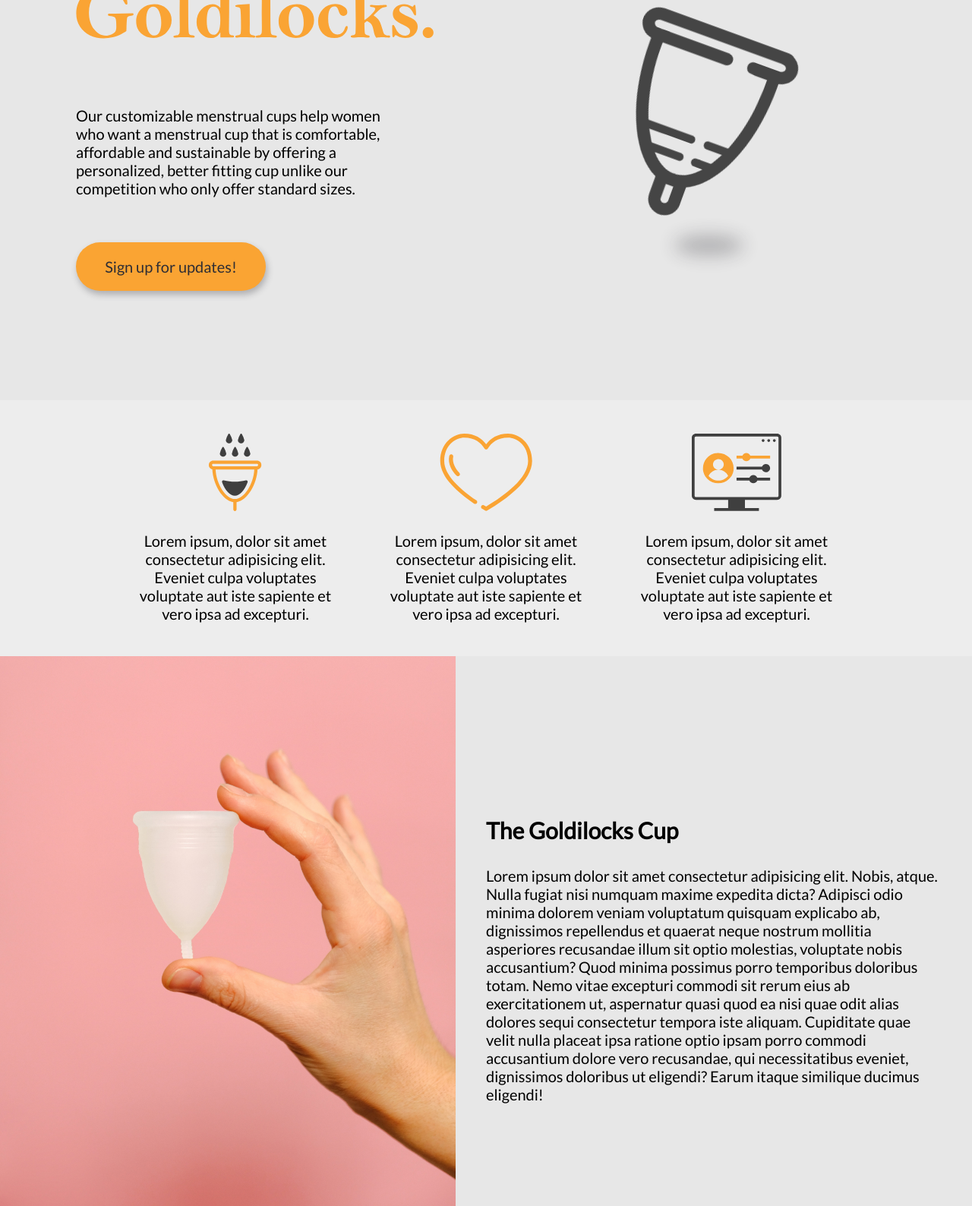
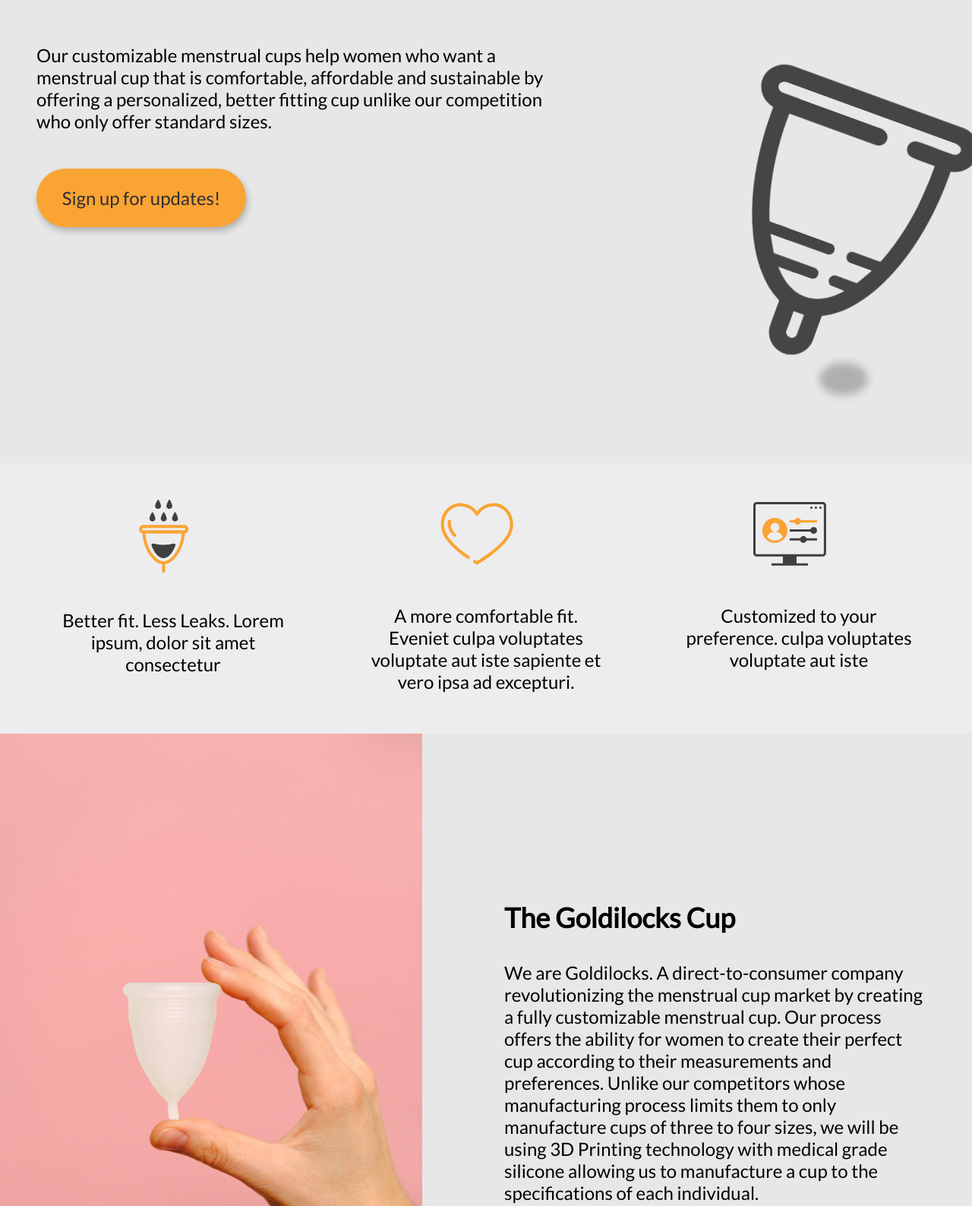
Before and after one commit to jepanliu/goldilocks_landing-page, a plain HTML site: page docs/index.html in a window 1280 px wide. Shown: the part 281-1869 px from the top of the page at 76% size. Drawn offline with Linux system fonts and the light colour scheme.

Commit message:
responsive design for mobile and desktopadded

```diff
--- a/docs/index.html
+++ b/docs/index.html
@@ -22,9 +22,6 @@
       />
       <nav class="header__nav">
         <ul class="nav__list">
-          <!-- <li class="nav__item">
-            <a class="nav__link" href="#">How it works</a>
-          </li> -->
           <li class="nav__item">
             <a class="nav__link" href="#">Our Product</a>
           </li>
@@ -70,17 +67,14 @@
             class="feature__img"
           />
           <p class="feature__description">
-            Lorem ipsum, dolor sit amet consectetur adipisicing elit. Eveniet
-            culpa voluptates voluptate aut iste sapiente et vero ipsa ad
-            excepturi.
+            Better fit. Less Leaks. Lorem ipsum, dolor sit amet consectetur
           </p>
         </div>
         <div class="features__feature">
           <img src="img/icons/icon-2.svg" alt="Heart" class="feature__img" />
           <p class="feature__description">
-            Lorem ipsum, dolor sit amet consectetur adipisicing elit. Eveniet
-            culpa voluptates voluptate aut iste sapiente et vero ipsa ad
-            excepturi.
+            A more comfortable fit. Eveniet culpa voluptates voluptate aut iste
+            sapiente et vero ipsa ad excepturi.
           </p>
         </div>
 
@@ -91,9 +85,7 @@
             class="feature__img"
           />
           <p class="feature__description">
-            Lorem ipsum, dolor sit amet consectetur adipisicing elit. Eveniet
-            culpa voluptates voluptate aut iste sapiente et vero ipsa ad
-            excepturi.
+            Customized to your preference. culpa voluptates voluptate aut iste
           </p>
         </div>
       </section>
@@ -108,18 +100,14 @@
         <div class="function__description">
           <h1 class="function__description__title">The Goldilocks Cup</h1>
           <p class="function__description__text">
-            Lorem ipsum dolor sit amet consectetur adipisicing elit. Nobis,
-            atque. Nulla fugiat nisi numquam maxime expedita dicta? Adipisci
-            odio minima dolorem veniam voluptatum quisquam explicabo ab,
-            dignissimos repellendus et quaerat neque nostrum mollitia asperiores
-            recusandae illum sit optio molestias, voluptate nobis accusantium?
-            Quod minima possimus porro temporibus doloribus totam. Nemo vitae
-            excepturi commodi sit rerum eius ab exercitationem ut, aspernatur
-            quasi quod ea nisi quae odit alias dolores sequi consectetur tempora
-            iste aliquam. Cupiditate quae velit nulla placeat ipsa ratione optio
-            ipsam porro commodi accusantium dolore vero recusandae, qui
-            necessitatibus eveniet, dignissimos doloribus ut eligendi? Earum
-            itaque similique ducimus eligendi!
+            We are Goldilocks. A direct-to-consumer company revolutionizing the
+            menstrual cup market by creating a fully customizable menstrual cup.
+            Our process offers the ability for women to create their perfect cup
+            according to their measurements and preferences. Unlike our
+            competitors whose manufacturing process limits them to only
+            manufacture cups of three to four sizes, we will be using 3D
+            Printing technology with medical grade silicone allowing us to
+            manufacture a cup to the specifications of each individual.
           </p>
         </div>
       </section>
--- a/sass/abstract/_animations.scss
+++ b/sass/abstract/_animations.scss
@@ -1,9 +1,6 @@
 @keyframes float {
   0% {
     transform: rotate(20deg) translateY(0);
-  }
-  40% {
-    transform: rotate(20deg) translateY(-8px);
   }
 
   100% {
@@ -13,14 +10,12 @@
 
 @keyframes float-shadow {
   0% {
-    filter: blur(1rem);
-  }
-  40% {
-    filter: blur(1.3rem);
-    width: 11rem;
+    filter: blur(3px);
   }
 
   100% {
-    filter: blur(1.1rem);
+    filter: blur(6px);
+
+    transform: scale(1.1);
   }
 }
--- a/sass/abstract/_responsive.scss
+++ b/sass/abstract/_responsive.scss
@@ -1,39 +1,29 @@
 //Media queries
 @mixin respond($breakpoint) {
   @if $breakpoint == phone {
-    @media (max-width: 20em) {
-      //320px
+    @media (min-width: 20em) {
       @content;
     }
   }
   @if $breakpoint == phone-land {
-    @media (max-width: 25em) {
-      //400px
-      @content;
-    }
-  }
-  @if $breakpoint == tablet {
-    @media (max-width: 37.5em) {
-      //600px
-      @content;
-    }
-  }
-  @if $breakpoint == tablet-land {
-    @media (max-width: 50em) {
-      //800px
-      @content;
-    }
-  }
-  @if $breakpoint == desk {
-    @media (max-width: 64em) {
-      //1025px
+    @media (max-height: 24em) {
       @content;
     }
   }
 
-  @if $breakpoint == desk-big {
-    @media (min-width: 100em) {
-      //1025px
+  @if $breakpoint == tablet {
+    @media (min-width: 45em) {
+      @content;
+    }
+  }
+  @if $breakpoint == desk-small {
+    @media (min-width: 60em) {
+      @content;
+    }
+  }
+
+  @if $breakpoint == desk {
+    @media (min-width: 72em) {
       @content;
     }
   }
--- a/sass/base/_base.scss
+++ b/sass/base/_base.scss
@@ -12,23 +12,12 @@
 html {
   font-size: 62.5%; //10px
   background-color: $white;
-  @include respond(desk-big) {
-    font-size: 75%;
-  }
-  @include respond(desk) {
-    font-size: 60%;
-  }
-  @include respond(tablet-land) {
-    font-size: 56.25%;
+
+  @include respond(phone) {
+    font-size: 50%;
   }
   @include respond(tablet) {
-    font-size: 56.25%;
-  }
-  @include respond(phone-land) {
-    font-size: 50%;
-  }
-  @include respond(phone) {
-    font-size: 50%;
+    font-size: 75%;
   }
 }
 
@@ -37,12 +26,3 @@ body {
   font-size: 2rem;
   font-family: "Lato", sans-serif;
 }
-
-.hero {
-  width: 100%;
-}
-
-section {
-  width: 90%;
-  margin: 0 auto;
-}
--- a/sass/components/_buttons.scss
+++ b/sass/components/_buttons.scss
@@ -4,9 +4,8 @@
   padding: 1em 1.2em;
   text-decoration: none;
   color: $black;
-  width: 25rem;
-  max-width: 250px;
-  min-width: 50px;
+  width: 23rem;
+  margin-top: 2em;
   border-radius: 100vw;
   text-align: center;
   transition: $transition;
--- a/sass/components/_hero-img.scss
+++ b/sass/components/_hero-img.scss
@@ -7,14 +7,14 @@
 }
 
 .float-shadow {
-  animation: float-shadow 5s linear 1s infinite alternate;
+  animation: float-shadow 3s linear 1s infinite alternate;
   filter: blur(1rem);
   border-radius: 50%;
-  width: 15%;
+  width: 5rem;
   height: 10%;
   background-color: $black;
   position: absolute;
-  bottom: -4rem;
+  bottom: 0;
   left: 46%;
   opacity: 30%;
 }
--- a/sass/layout/_features.scss
+++ b/sass/layout/_features.scss
@@ -6,28 +6,43 @@
   flex-wrap: wrap;
   width: 80%;
   margin: 0 auto;
-
+  @include respond(desk-small) {
+    width: 100%;
+  }
   &__feature {
     display: flex;
+    flex-direction: row;
+    align-items: center;
+    @include respond(desk-small) {
       flex-direction: column;
       justify-content: space-around;
       align-items: center;
       width: 25%;
+    }
     margin: 2em auto;
     min-width: 20rem;
+    @include respond(desk-small) {
       & + .features__feature {
         margin-left: 1em;
+      }
     }
   }
 }
 
 .feature {
   &__img {
-    height: 40%;
-    margin-bottom: 1em;
+    width: 8rem;
+    height: 8rem;
+    margin-right: 1em;
+    @include respond(desk-small) {
+      margin-bottom: 2em;
+    }
   }
 
   &__description {
+    @include respond(desk-small) {
       text-align: center;
+      height: 50%;
     }
   }
+}
--- a/sass/layout/_form.scss
+++ b/sass/layout/_form.scss
@@ -2,7 +2,6 @@
 
 .form {
   background-color: $primary-light;
-  width: 100%;
   height: 30%;
   background-color: $primary-light;
 }
@@ -12,19 +11,18 @@ form {
   flex-direction: column;
   justify-content: center;
   margin: 0 auto;
-  width: 40%;
+  // width: 40%;
   text-align: center;
   padding: 2em;
 
   label {
-    font-size: 4rem;
+    font-size: 2.5rem;
     display: block;
     margin-bottom: 1em;
   }
 
   .email {
-    margin-bottom: 1em;
-    width: 70%;
+    margin-top: 1em;
     height: 3em;
     padding: 0 1.3em;
     border-radius: 10vh;
@@ -33,6 +31,6 @@ form {
 
   .submit {
     border: none;
-    width: 30%;
+    width: 15rem;
   }
 }
--- a/sass/layout/_function.scss
+++ b/sass/layout/_function.scss
@@ -2,26 +2,33 @@
 
 .function {
   display: flex;
+  flex-direction: column;
   width: 100%;
-  height: 100vh;
   justify-content: center;
   align-items: center;
   background-color: $light-gray;
+  @include respond(desk) {
+    flex-direction: row;
+  }
   &__img {
-    width: 50%;
-    height: 100%;
+    width: 100%;
+    height: 30rem;
     margin-right: 2em;
-    overflow: hidden;
+    @include respond(desk) {
+      height: 100%;
+    }
     &__image {
+      object-fit: cover;
+      height: 100%;
       width: 100%;
-      transform: translateY(-150px);
     }
   }
 
   &__description {
-    width: 50%;
-    margin-right: 2em;
-
+    margin: 5rem;
+    @include respond(desk) {
+      width: 100%;
+    }
     &__title {
       margin-bottom: 1em;
     }
--- a/sass/layout/_header.scss
+++ b/sass/layout/_header.scss
@@ -1,16 +1,14 @@
 @use "../abstract" as *;
 
 .header {
-  display: flex;
   flex-direction: row;
   justify-content: space-between;
   margin: 0 auto;
-  padding: 1.6em 4em;
-  @include respond(phone) {
-    display: none;
-  }
-  @include respond(phone-land) {
-    display: none;
+  padding: 1.3em 2em;
+  width: 100%;
+  display: none;
+  @include respond(desk-small) {
+    display: flex;
   }
   &__logo {
     width: 15rem;
--- a/sass/layout/_hero.scss
+++ b/sass/layout/_hero.scss
@@ -3,63 +3,68 @@
 .hero {
   display: flex;
   flex-direction: row;
-  // flex-wrap: wrap;
-  height: 90vh;
-  align-items: center;
-  padding: 0 5em;
+  height: 100vh;
+  min-height: 350px;
+  padding: 0 2em;
+  background-color: $light-gray;
   // background: linear-gradient(45deg, $white 55%, $primary-light);
-  background-color: $light-gray;
-
   @include respond(phone-land) {
-    padding: 0 0em;
-  }
-  @include respond(tablet-land) {
-    padding: 0 1em;
-  }
-  @include respond(tablet) {
-    padding: 0 3em;
-  }
-  @include respond(desk) {
-    padding: 0 3em;
+    flex-direction: row;
   }
   &--content {
     display: flex;
     flex-direction: column;
     justify-content: space-between;
-    width: 50%;
-    min-width: 20rem;
+    width: 90%;
     height: 60%;
-    // max-height: 40rem;
-
+    max-height: 400px;
+    max-width: 700px;
     @include respond(phone-land) {
-      height: 70%;
-      width: 100%;
-    }
-    @include respond(tablet-land) {
+      width: 60%;
     }
     @include respond(tablet) {
-    }
-    @include respond(desk) {
+      width: 70%;
+      // margin-top: 5em;
     }
     &__title {
-      width: 90%;
-      height: 30%;
       min-width: 20rem;
       margin-left: -0.5em;
+      margin-top: 4em;
+      // max-width: 400px;
+      @include respond(tablet) {
+        width: 45rem;
+      }
     }
     &__description {
-      width: 80%;
+      margin-top: 1em;
+      @include respond(tablet) {
+        margin-top: 3em;
+      }
     }
   }
 
   &--img {
     display: flex;
     flex-direction: column;
-    position: relative;
-    width: 50%;
+    position: absolute;
+    right: 5rem;
+    bottom: 2rem;
+    height: 30%;
+    @include respond(phone-land) {
+      right: 10rem;
+      height: 50%;
+    }
+    @include respond(tablet) {
+      right: 7rem;
+    }
+    @include respond(desk-small) {
+      height: 50%;
+      bottom: 0;
+      right: 3rem;
+    }
     &__img {
-      width: 40%;
-      min-width: 10rem;
+      min-width: 20rem;
+      height: 90%;
       margin: 0 auto;
     }
   }
```
Also changed, not shown: docs/css/main.css, 1 other file. Lines whose indentation alone changed are shown as unchanged.
